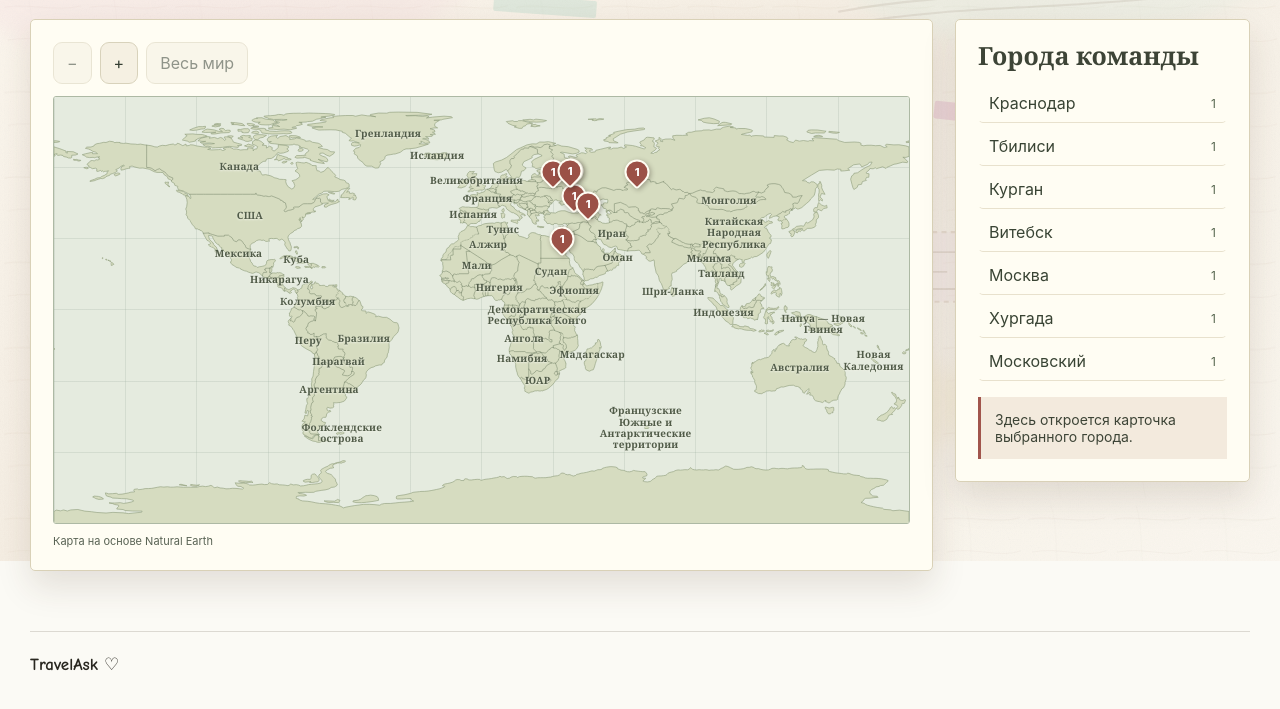
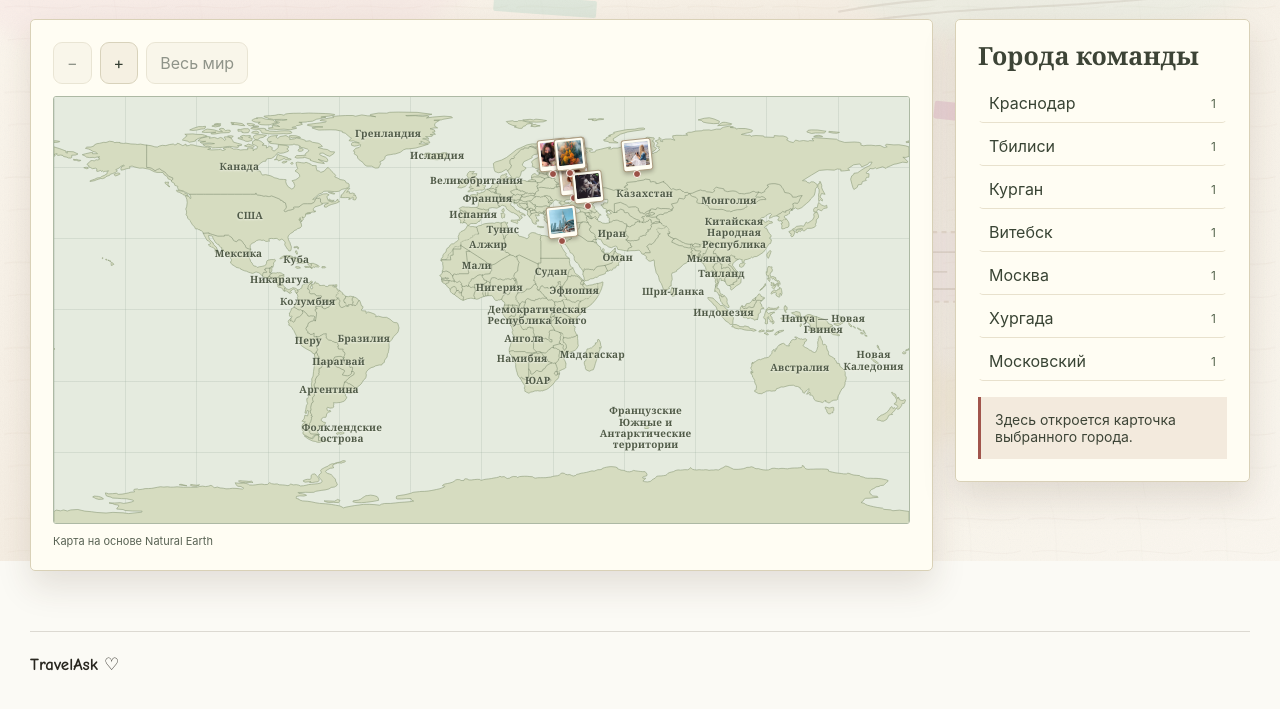
Before and after one commit to TA-achievements/travelask-stickerbook, a plain HTML site: page geography.html in a window 1280 px wide. Shown: the part 239-948 px from the top of the page. Drawn offline with Linux system fonts and the light colour scheme.

Commit message:
добавление мини карточек на карту

```diff
--- a/geography.html
+++ b/geography.html
@@ -50,14 +50,39 @@
     }
     .atlas-credit { margin: 10px 0 0; color: #596354; font-size: 11px; }
     .geo-marker {
-      position: absolute; transform: translate(-50%, -78%) rotate(-45deg);
-      display: grid; place-items: center; width: 25px; height: 25px; padding: 0;
-      border: 2px solid #fffdf3; border-radius: 50% 50% 50% 3px;
-      background: #9b5147; color: #fff; cursor: pointer;
-      box-shadow: 0 2px 5px #30281e55; font-size: 11px; font-weight: 800;
+      position: absolute; transform: translate(-50%, -100%);
+      display: grid; place-items: center;
+      width: 36px; height: 42px; padding: 0 0 6px;
+      border: 0; background: transparent; cursor: pointer;
     }
-    .geo-marker span { transform: rotate(45deg); }
-    .geo-marker:focus-visible, .geo-marker[aria-pressed="true"] { background: #385b44; z-index: 2; }
+    .geo-marker::after {
+      content: ""; position: absolute; left: 50%; bottom: 1px;
+      width: 6px; height: 6px; transform: translateX(-50%);
+      border: 1px solid #fffdf3; border-radius: 50%; background: #9b5147;
+    }
+    .geo-photo {
+      grid-area: 1 / 1; display: grid; place-items: center;
+      width: 30px; height: 32px; padding: 2px 2px 4px;
+      border: 1px solid #ac9d81; border-radius: 3px;
+      background: #fffdf3; color: #414b39;
+      box-shadow: 0 2px 4px #30281e55;
+      font-size: 10px; font-weight: 800;
+      transform: rotate(-6deg);
+    }
+    .geo-photo + .geo-photo { transform: translate(3px, 1px) rotate(7deg); }
+    .geo-photo img {
+      grid-area: 1 / 1; display: block; width: 100%; height: 100%;
+      min-width: 0; min-height: 0; object-fit: cover; object-position: center 38%;
+      border-radius: 1px;
+    }
+    .geo-photo span {
+      grid-area: 1 / 1; display: grid; place-items: center;
+      width: 100%; height: 100%; background: #e4ebda;
+    }
+    .geo-marker:hover, .geo-marker:focus-visible,
+    .geo-marker[aria-pressed="true"] { z-index: 2; }
+    .geo-marker[aria-pressed="true"] .geo-photo { border-color: #42674e; box-shadow: 0 0 0 2px #759980; }
+    .geo-marker[aria-pressed="true"]::after { background: #42674e; }
     .atlas-index h2 { margin: 0 0 14px; font: 700 25px/1.1 Georgia, serif; }
     .geo-place-list { display: grid; gap: 3px; }
     .geo-place {
@@ -77,7 +102,7 @@
   </style>
   <script defer src="data.js"></script>
   <script defer src="geography-data.js?v=2"></script>
-  <script defer src="geography.js?v=3"></script>
+  <script defer src="geography.js?v=4"></script>
 </head>
 <body>
   <main class="page">
--- a/geography.js
+++ b/geography.js
@@ -5,7 +5,7 @@ const zoomIn = document.querySelector("#zoomIn");
 const zoomOut = document.querySelector("#zoomOut");
 const zoomReset = document.querySelector("#zoomReset");
 const teamByName = new Map(
-  (window.STICKERBOOK_DATA?.team ?? []).map(member => [member.name.trim(), member.id])
+  (window.STICKERBOOK_DATA?.team ?? []).map(member => [member.name.trim(), member])
 );
 const zoomLevels = [1, 2, 4, 8, 16];
 let zoomIndex = 0;
@@ -69,7 +69,7 @@ function showPlace(place, label, marker, placeButton) {
 
   for (const name of place.members) {
     const item = document.createElement("li");
-    const memberId = teamByName.get(name.trim());
+    const memberId = teamByName.get(name.trim())?.id;
     if (memberId) {
       const link = document.createElement("a");
       link.href = `member.html?id=${encodeURIComponent(memberId)}`;
@@ -100,11 +100,29 @@ for (const place of window.STICKERBOOK_GEOGRAPHY) {
   marker.className = "geo-marker";
   marker.style.left = `${(lon + 180) / 3.6}%`;
   marker.style.top = `${(90 - lat) / 1.8}%`;
-  const markerCount = document.createElement("span");
-  markerCount.textContent = members.length;
-  marker.append(markerCount);
+  for (const name of members.slice(0, 2)) {
+    const photo = document.createElement("span");
+    photo.className = "geo-photo";
+    photo.setAttribute("aria-hidden", "true");
+
+    const initials = document.createElement("span");
+    initials.textContent = name.trim().split(/\s+/).slice(0, 2)
+      .map(word => word[0]).join("").toUpperCase();
+    photo.append(initials);
+
+    const avatarSrc = teamByName.get(name.trim())?.avatarSrc;
+    if (avatarSrc) {
+      const image = document.createElement("img");
+      image.alt = "";
+      image.decoding = "async";
+      image.addEventListener("error", () => image.remove(), { once: true });
+      image.src = avatarSrc;
+      photo.append(image);
+    }
+    marker.append(photo);
+  }
   marker.title = label;
-  marker.setAttribute("aria-label", `${label} · ${members.length}`);
+  marker.setAttribute("aria-label", `${label}: ${members.join(", ")}`);
   marker.setAttribute("aria-controls", "placeDetails");
   marker.setAttribute("aria-pressed", "false");
   const placeButton = document.createElement("button");
```
